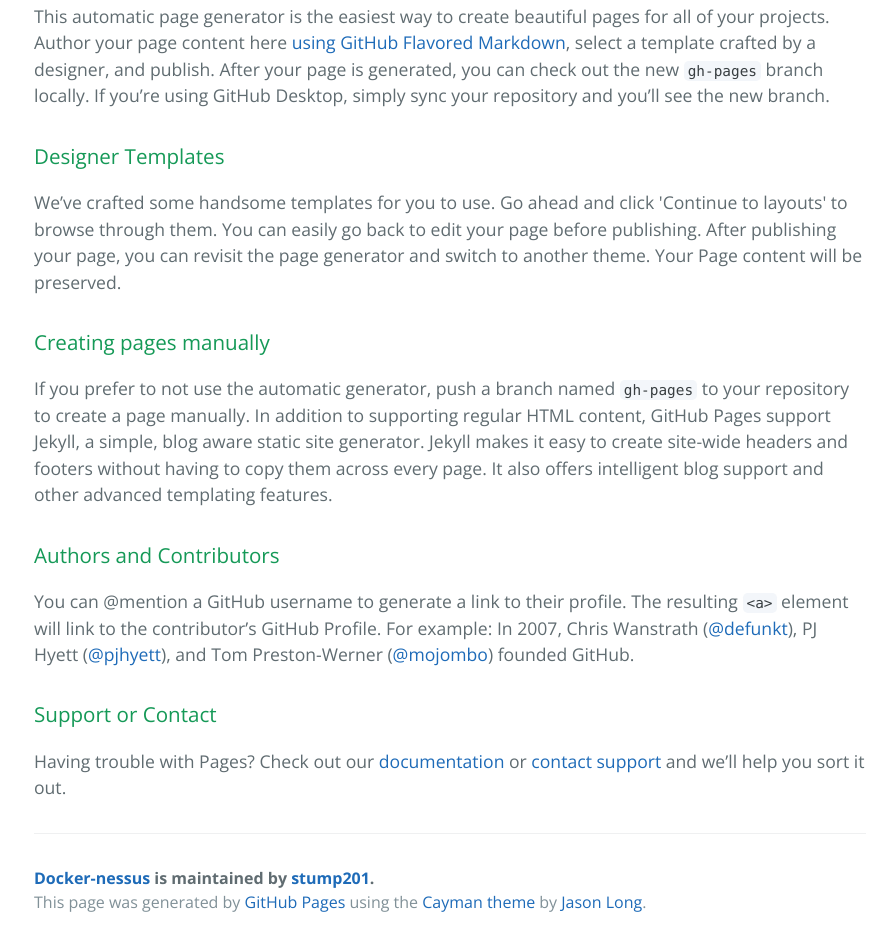
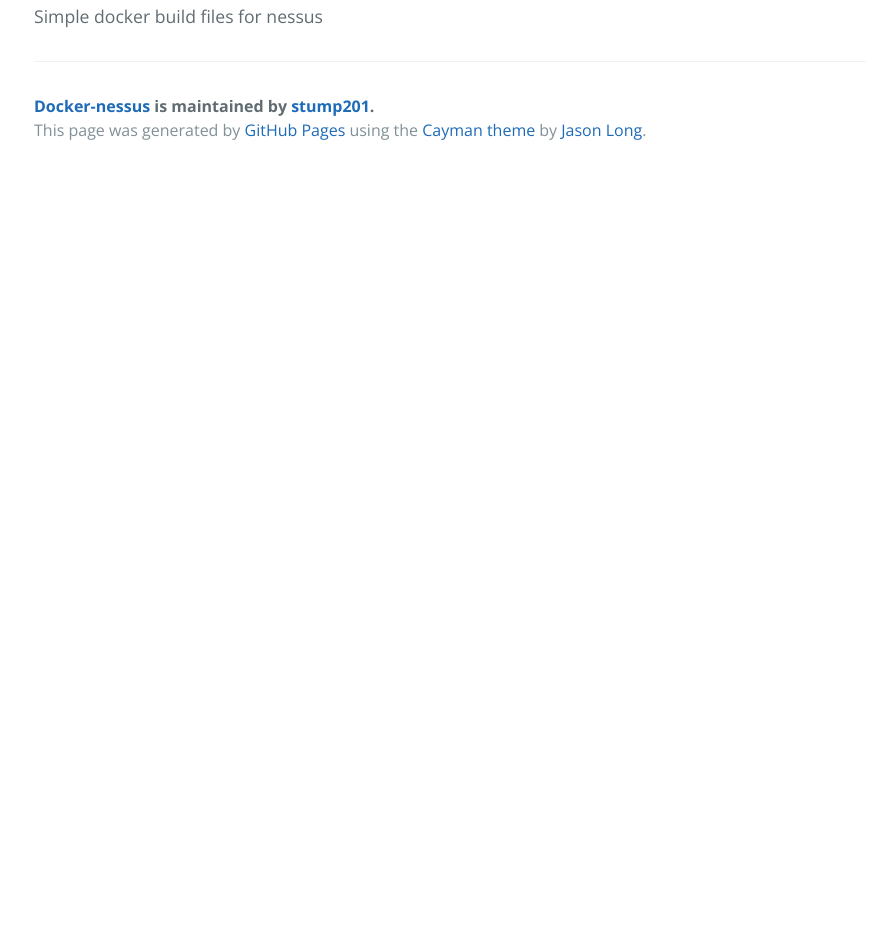
Before and after one commit to devisnotnull/docker-nessus, a plain HTML site: page index.html in a window 1280 px wide. Shown: the part 460-1406 px from the top of the page, without its empty margins (190-1085 px from the left). After the commit the page ends 800 px from the top, so only its background shows below. Drawn offline with nearby package versions, Linux system fonts and the light colour scheme.

```diff
--- a/index.html
+++ b/index.html
@@ -22,27 +22,7 @@
       <h3>
 <a id="welcome-to-github-pages" class="anchor" href="#welcome-to-github-pages" aria-hidden="true"><span aria-hidden="true" class="octicon octicon-link"></span></a>Welcome to GitHub Pages.</h3>
 
-<p>This automatic page generator is the easiest way to create beautiful pages for all of your projects. Author your page content here <a href="https://guides.github.com/features/mastering-markdown/">using GitHub Flavored Markdown</a>, select a template crafted by a designer, and publish. After your page is generated, you can check out the new <code>gh-pages</code> branch locally. If you’re using GitHub Desktop, simply sync your repository and you’ll see the new branch.</p>
-
-<h3>
-<a id="designer-templates" class="anchor" href="#designer-templates" aria-hidden="true"><span aria-hidden="true" class="octicon octicon-link"></span></a>Designer Templates</h3>
-
-<p>We’ve crafted some handsome templates for you to use. Go ahead and click 'Continue to layouts' to browse through them. You can easily go back to edit your page before publishing. After publishing your page, you can revisit the page generator and switch to another theme. Your Page content will be preserved.</p>
-
-<h3>
-<a id="creating-pages-manually" class="anchor" href="#creating-pages-manually" aria-hidden="true"><span aria-hidden="true" class="octicon octicon-link"></span></a>Creating pages manually</h3>
-
-<p>If you prefer to not use the automatic generator, push a branch named <code>gh-pages</code> to your repository to create a page manually. In addition to supporting regular HTML content, GitHub Pages support Jekyll, a simple, blog aware static site generator. Jekyll makes it easy to create site-wide headers and footers without having to copy them across every page. It also offers intelligent blog support and other advanced templating features.</p>
-
-<h3>
-<a id="authors-and-contributors" class="anchor" href="#authors-and-contributors" aria-hidden="true"><span aria-hidden="true" class="octicon octicon-link"></span></a>Authors and Contributors</h3>
-
-<p>You can @mention a GitHub username to generate a link to their profile. The resulting <code>&lt;a&gt;</code> element will link to the contributor’s GitHub Profile. For example: In 2007, Chris Wanstrath (<a href="https://github.com/defunkt" class="user-mention">@defunkt</a>), PJ Hyett (<a href="https://github.com/pjhyett" class="user-mention">@pjhyett</a>), and Tom Preston-Werner (<a href="https://github.com/mojombo" class="user-mention">@mojombo</a>) founded GitHub.</p>
-
-<h3>
-<a id="support-or-contact" class="anchor" href="#support-or-contact" aria-hidden="true"><span aria-hidden="true" class="octicon octicon-link"></span></a>Support or Contact</h3>
-
-<p>Having trouble with Pages? Check out our <a href="https://help.github.com/pages">documentation</a> or <a href="https://github.com/contact">contact support</a> and we’ll help you sort it out.</p>
+<p>Simple docker build files for nessus </p>
 
       <footer class="site-footer">
         <span class="site-footer-owner"><a href="https://github.com/stump201/docker-nessus">Docker-nessus</a> is maintained by <a href="https://github.com/stump201">stump201</a>.</span>
```
Also changed, not shown: params.json (+1 -1 lines).
